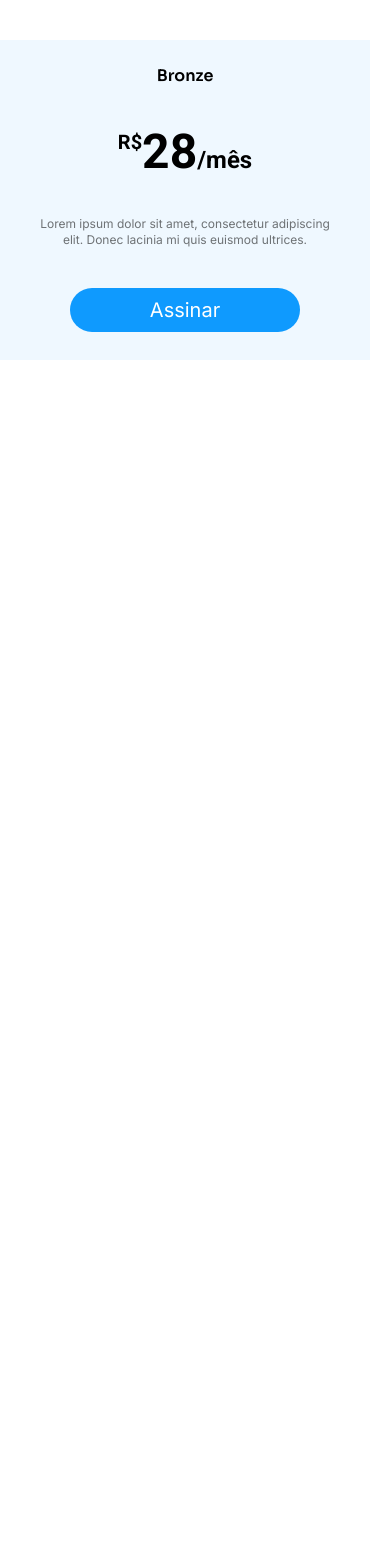
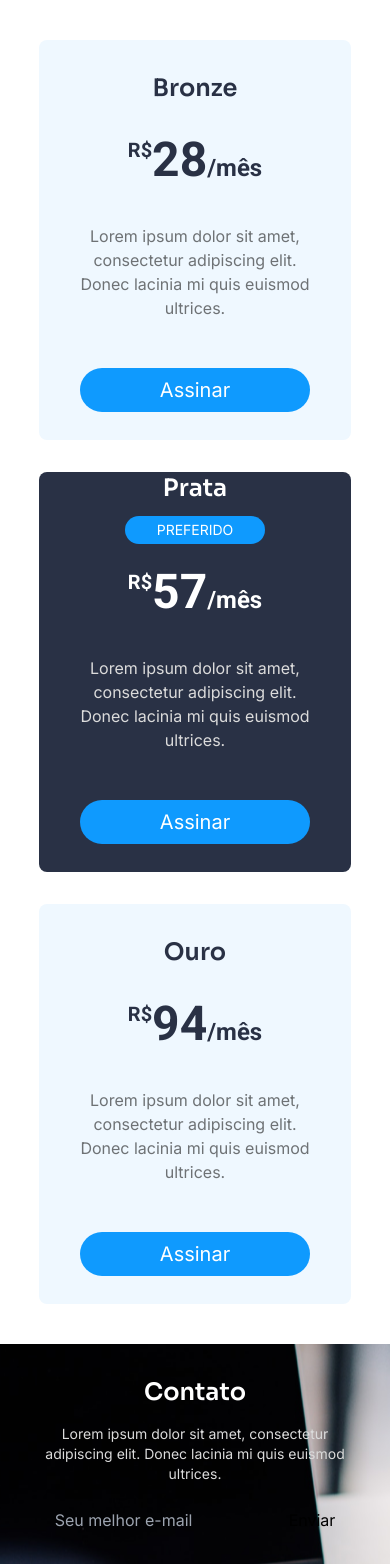
Before and after one commit to paulo-tavaresx/codelandia-desafio19, a Next.js app: page / in a window 390 px wide. Shown: the part 1622-3186 px from the top of the page. Before the commit the page ends 2022 px from the top, so only its background shows below. Built offline with nearby package versions, Linux system fonts and the light colour scheme.

Commit message:
fix: responsive mobile

```diff
--- a/src/app/page.tsx
+++ b/src/app/page.tsx
@@ -1,3 +1,4 @@
+import ContactUs from '@/components/ContactUs'
 import HomeSections from '@/components/Home'
 import UsApps from '@/components/UsApps'
 import UsPlans from '@/components/UsPlans'
@@ -10,6 +11,7 @@ export default function Home() {
       <Works />
       <UsApps />
       <UsPlans />
+      <ContactUs />
     </main>
   )
 }
--- /dev/null
+++ b/src/components/ContactUs.tsx
@@ -0,0 +1,33 @@
+import { Sora } from 'next/font/google'
+
+type Props = {}
+const sora = Sora({ weight: ['600', '700'], subsets: ['latin'] })
+export default function ContactUs({}: Props) {
+  return (
+    <section className="bg-hero-contact bg-center py-8 md:pt-12 md:pb-[5.3125rem] flex items-center justify-center">
+      <div className="flex flex-col gap-6 md:gap-[5.75rem]">
+        <div>
+          <h2
+            className={`${sora.className} mb-4 md:text-[2.5rem] text-white text-2xl font-semibold text-center`}
+          >
+            Contato
+          </h2>
+          <p className=" md:w-[33rem] w-[19.5rem] text-sm text-lg text-[#DBDBDB] text-center ">
+            Lorem ipsum dolor sit amet, consectetur adipiscing elit. Donec
+            lacinia mi quis euismod ultrices.
+          </p>
+        </div>
+        <form action="/" className="flex  justify-center items-center">
+          <input
+            type="text"
+            className="bg-transparent border-opacity-0  text-white outline-none border-b-white"
+            placeholder="Seu melhor e-mail"
+          />
+          <button type="submit" ckl>
+            Enviar
+          </button>
+        </form>
+      </div>
+    </section>
+  )
+}
--- a/src/components/UsPlans.tsx
+++ b/src/components/UsPlans.tsx
@@ -8,7 +8,7 @@ const roboto = Roboto({ weight: ['700'], subsets: ['latin'] })
 
 export default function UsPlans({}: Props) {
   return (
-    <section className="py-10 md:pt-12 md:pb-32 flex flex-col gap-10 md:gap-24">
+    <section className="py-10 md:pt-12 md:pb-32 flex flex-col gap-10 md:gap-24 items items-center">
       <div className="flex flex-col items-center gap-4">
         <h2
           className={`${sora.className} text-center text-[#293145] font-semibold text-2xl md:text-[2.5rem] leading-normal`}
@@ -22,16 +22,73 @@ export default function UsPlans({}: Props) {
           mi quis euismod ultrices.
         </p>
       </div>
-      <ul>
-        <li className="items-center flex flex-col bg-[#EFF8FF] max-w-[23.125rem]  pt-6 md:pt-14 pb-7 md:pb-16 gap-10">
-          <h3 className={`${sora.className}`}>Bronze</h3>
-
-          <h4 className={`${roboto.className} flex`}>
+      <ul className="flex flex-wrap gap-8 md:gap-7 justify-center items-center">
+        <li className="pb-7 lg:pb-16 even:bg-[#293145] bg-[#EFF8FF] group text-[#293145] even:text-white w-[19.5rem] lg:w-[23.125rem] h-[25rem] lg:h-[29.375rem] rounded-lg justify-end flex flex-col items-center">
+          <span className="flex flex-col gap-3 items-center mb-8 group-even:mb-6 lg:group-even:mb-8 lg:mb-14">
+            <h3
+              className={`${sora.className} lg:group-even:text-3xl text-2xl font-semibold`}
+            >
+              Bronze
+            </h3>
+          </span>
+          <h4 className={`${roboto.className} flex mb-10 lg:mb-12`}>
             <span className="text-xl self-start">R$</span>
             <strong className="text-5xl">28</strong>
             <span className="text-2xl self-end">/mês</span>
           </h4>
-          <p className="text-[#6E7275] text-xs text-center max-w-[18.75rem] md:text-lg ">
+          <p className="text-[#6E7275] group-even:text-[#DBDBDB] text-center w-64 lg:w-[18.75rem] lg:text-lg text-base mb-12 lg:mb-14">
+            Lorem ipsum dolor sit amet, consectetur adipiscing elit. Donec
+            lacinia mi quis euismod ultrices.
+          </p>
+          <Link
+            href="/"
+            className="py-2 px-20 text-xl bg-[#0F9AFE] text-white rounded-[3rem]"
+          >
+            Assinar
+          </Link>
+        </li>
+        <li className="pb-7 lg:pb-16 even:bg-[#293145] bg-[#EFF8FF] group text-[#293145] even:text-white w-[19.5rem] lg:w-[23.125rem] h-[25rem] lg:h-[29.375rem] rounded-lg justify-end flex flex-col items-center">
+          <span className="flex flex-col gap-3 items-center mb-8 group-even:mb-6 lg:group-even:mb-8 lg:mb-14">
+            <h3
+              className={`${sora.className} lg:group-even:text-3xl text-2xl font-semibold`}
+            >
+              Prata
+            </h3>
+            <span className="py-1 px-8 bg-[#0F9AFE] text-sm text-white rounded-[3rem]">
+              PREFERIDO
+            </span>
+          </span>
+          <h4 className={`${roboto.className} flex mb-10 lg:mb-12`}>
+            <span className="text-xl self-start">R$</span>
+            <strong className="text-5xl">57</strong>
+            <span className="text-2xl self-end">/mês</span>
+          </h4>
+          <p className="text-[#6E7275] group-even:text-[#DBDBDB] text-center w-64 lg:w-[18.75rem] lg:text-lg text-base mb-12 lg:mb-14">
+            Lorem ipsum dolor sit amet, consectetur adipiscing elit. Donec
+            lacinia mi quis euismod ultrices.
+          </p>
+          <Link
+            href="/"
+            className="py-2 px-20 text-xl bg-[#0F9AFE] text-white rounded-[3rem]"
+          >
+            Assinar
+          </Link>
+        </li>
+        <li className="pb-7 lg:pb-16 even:bg-[#293145] bg-[#EFF8FF] group text-[#293145] even:text-white w-[19.5rem] lg:w-[23.125rem] h-[25rem] lg:h-[29.375rem] rounded-lg justify-end flex flex-col items-center ">
+          <span className="flex flex-col gap-3 items-center mb-8 group-even:mb-6 lg:group-even:mb-8 lg:mb-14">
+            <h3
+              className={`${sora.className} lg:group-even:text-3xl text-2xl font-semibold `}
+            >
+              Ouro
+            </h3>
+          </span>
+
+          <h4 className={`${roboto.className} flex mb-10 lg:mb-12`}>
+            <span className="text-xl self-start">R$</span>
+            <strong className="text-5xl">94</strong>
+            <span className="text-2xl self-end">/mês</span>
+          </h4>
+          <p className="text-[#6E7275] group-even:text-[#DBDBDB] text-center w-64 lg:w-[18.75rem] lg:text-lg text-base mb-12 lg:mb-14">
             Lorem ipsum dolor sit amet, consectetur adipiscing elit. Donec
             lacinia mi quis euismod ultrices.
           </p>
--- a/tailwind.config.ts
+++ b/tailwind.config.ts
@@ -12,6 +12,7 @@ const config: Config = {
         'gradient-radial': 'radial-gradient(var(--tw-gradient-stops))',
         'gradient-conic':
           'conic-gradient(from 180deg at 50% 50%, var(--tw-gradient-stops))',
+        'hero-contact': "url('/computer.png')",
       },
     },
   },
```
Also changed, not shown: public/computer.png (added).
